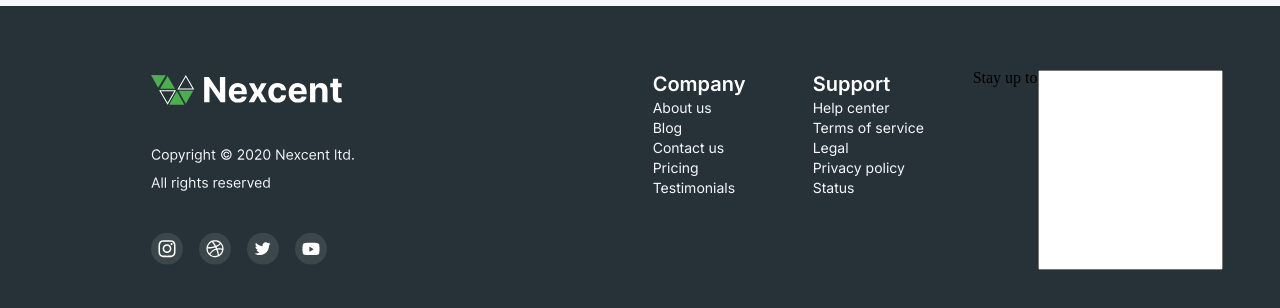
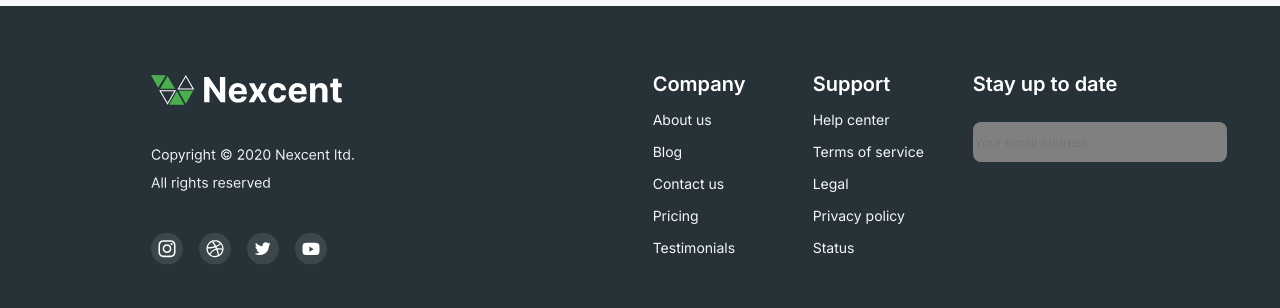
Before and after one commit to talehhuseynli/homeWork-3, a plain HTML site: page index.html in a window 1280 px wide. Shown: the part 4002-4310 px from the top of the page. Drawn offline with Linux system fonts and the light colour scheme.

Commit message:
footer updating

```diff
--- a/home.css
+++ b/home.css
@@ -423,18 +423,20 @@ span {
   font-size: 20px;
   font-weight: 600;
   line-height: 28px;
-  text-align: left;
+  display: flex;
+  flex-direction: column;
+  gap: 12px;
 }
 .com-child {
-font-family: Inter;
-font-size: 14px;
-font-weight: 400;
-line-height: 20px;
-text-align: left;
-color:#F5F7FA;
+  font-family: Inter;
+  font-size: 14px;
+  font-weight: 400;
+  line-height: 20px;
+  text-align: left;
+  color: #f5f7fa;
 }
 
-.support{
+.support {
   color: #ffffff;
   width: 160px;
   height: 200px;
@@ -443,12 +445,43 @@ color:#F5F7FA;
   font-weight: 600;
   line-height: 28px;
   text-align: left;
+  display: flex;
+  flex-direction: column;
+  gap: 12px;
 }
-.sup-child{
+.sup-child {
   font-family: Inter;
   font-size: 14px;
   font-weight: 400;
   line-height: 20px;
   text-align: left;
-  color:#F5F7FA;
+  color: #f5f7fa;
 }
+
+.stay {
+  color: #ffffff;
+  width: 254px;
+  height: 92px;
+  display: flex;
+  flex-direction: column;
+  gap: 24px;
+}
+
+.stayup {
+  width: 160px;
+  height: 28px;
+  font-family: Inter;
+  font-size: 20px;
+  font-weight: 600;
+  line-height: 28px;
+  text-align: left;
+}
+
+.email {
+  width: 254px;
+  height: 40px;
+  background-color: grey;
+  border: none;
+  border-radius: 8px;
+  color: #f5f7fa;
+}
--- a/index.html
+++ b/index.html
@@ -191,8 +191,10 @@
               <li class="sup-child">Privacy policy</li>
               <li class="sup-child">Status</li>
             </ul>
-            <ul >Stay up to</ul>
-            <input type="email">
+            <div class="stay">
+              <ul class="stayup">Stay up to date</ul>
+              <input class="email" type="email" placeholder="Your email address">
+            </div>
           </form>
         </div>
 
```
